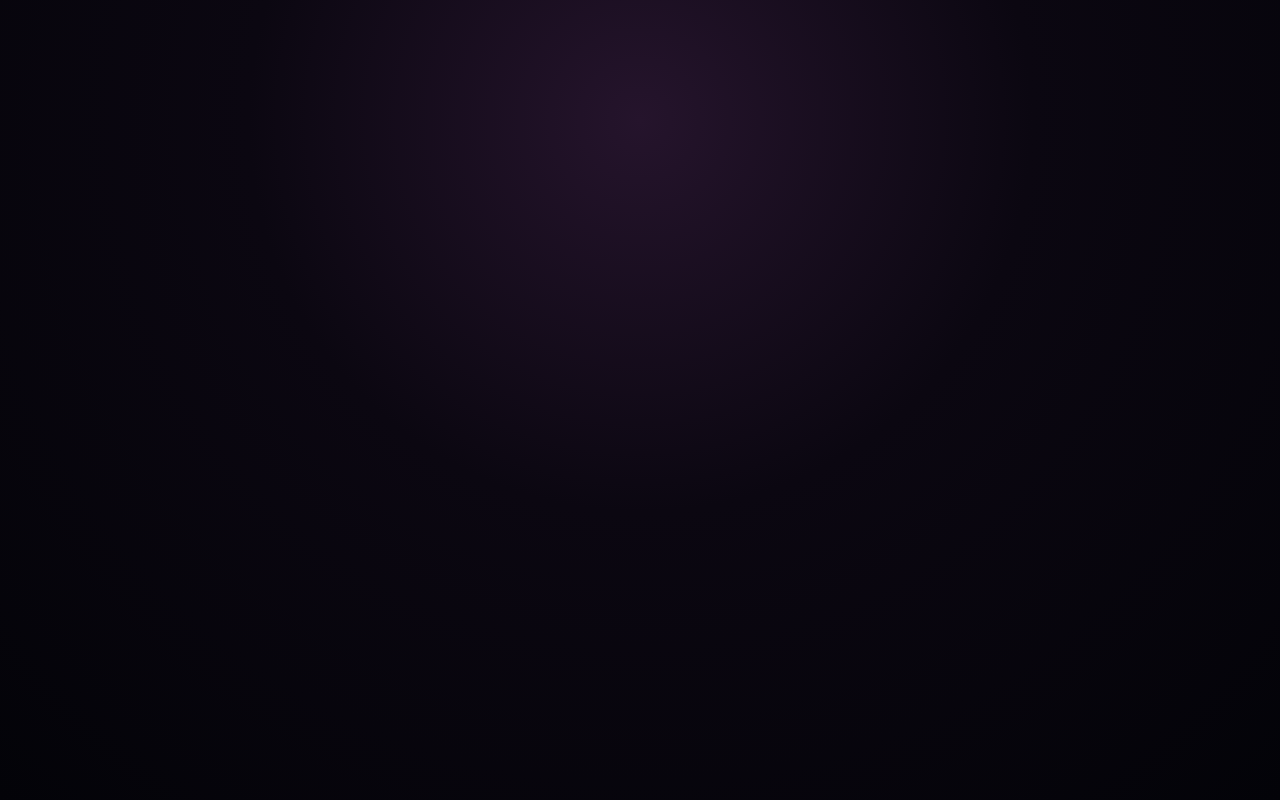
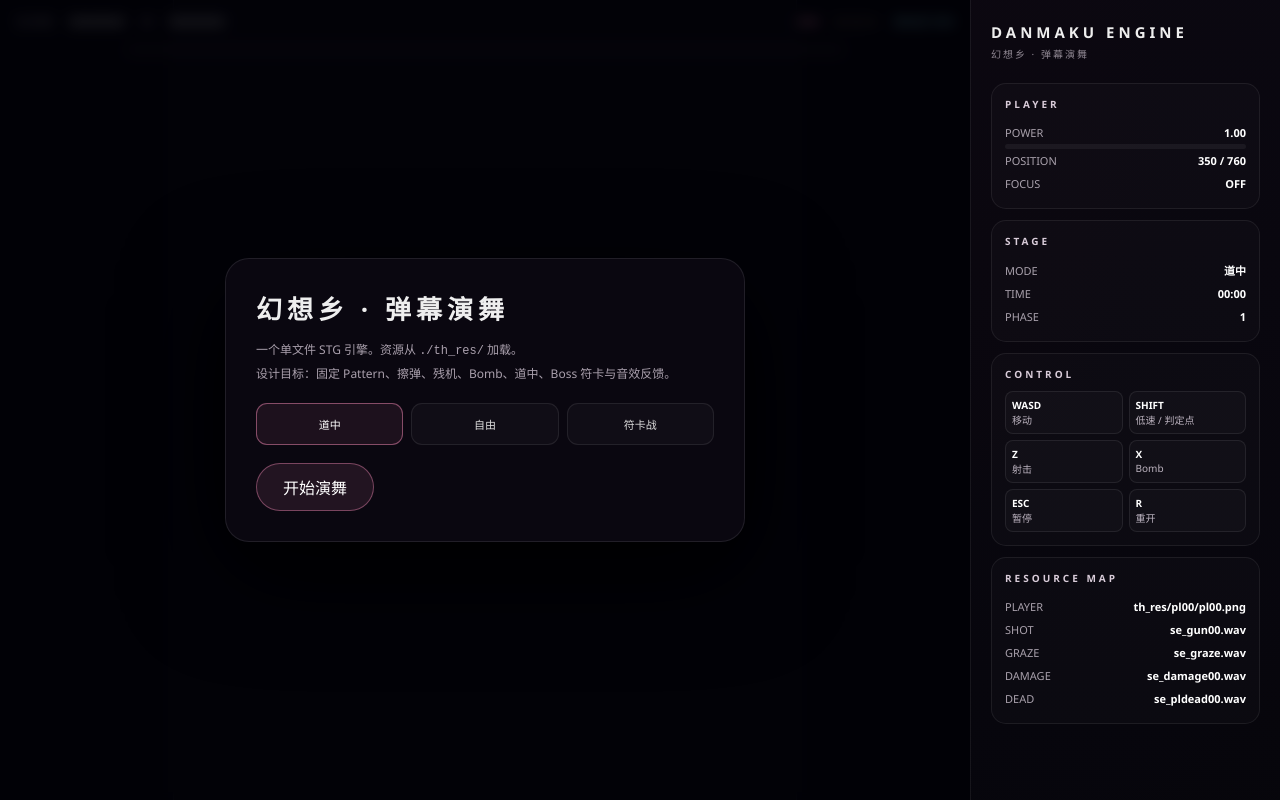
Before and after one commit to Fuiomk/rice, a plain HTML site: page index.html in a window 1280 px wide. Drawn offline with Linux system fonts and the light colour scheme.

Commit message:
Fix game element opacity and pointer events

```diff
--- a/index.html
+++ b/index.html
@@ -10,7 +10,7 @@
 html,body{margin:0;width:100%;height:100%;overflow:hidden;background:var(--bg);color:#eee;font-family:"Segoe UI","Noto Sans SC",sans-serif}
 button{font:inherit}
 #app{position:fixed;inset:0;background:radial-gradient(circle at 50% 15%,#25142c 0,#0b0711 42%,#030308 100%)}
-#game{position:absolute;inset:0;display:grid;grid-template-columns:minmax(0,1fr) 310px;opacity:0;pointer-events:none;transition:opacity .25s}
+#game{position:absolute;inset:0;display:grid;grid-template-columns:minmax(0,1fr) 310px;opacity:1;pointer-events:auto;transition:opacity .25s}
 #game.active{opacity:1;pointer-events:auto}
 #stageWrap{position:relative;min-width:0;display:flex;align-items:center;justify-content:center;background:#020207}
 canvas{display:block;width:min(78vw,calc(100vh * .78));height:min(100vh,calc(78vw * 1.282));max-width:900px;max-height:100vh;aspect-ratio:0.78;border-left:1px solid #ffffff10;border-right:1px solid #ffffff10;background:#05050b}
@@ -209,7 +209,7 @@ function updateStage(dt){
    else if(type===2)spawnV();
    else spawnSpinner();
  }
- if(state.time>70 && !enemies.length && !stage.ended){stage.ended=true;end(true,"道中突破 · 妖怪之山")},
+ if(state.time>70 && !enemies.length && !stage.ended){stage.ended=true;end(true,"道中突破 · 妖怪之山");}
  enemies.forEach(e=>enemyAI(e,dt));
 }
 function updateFree(dt){
```
